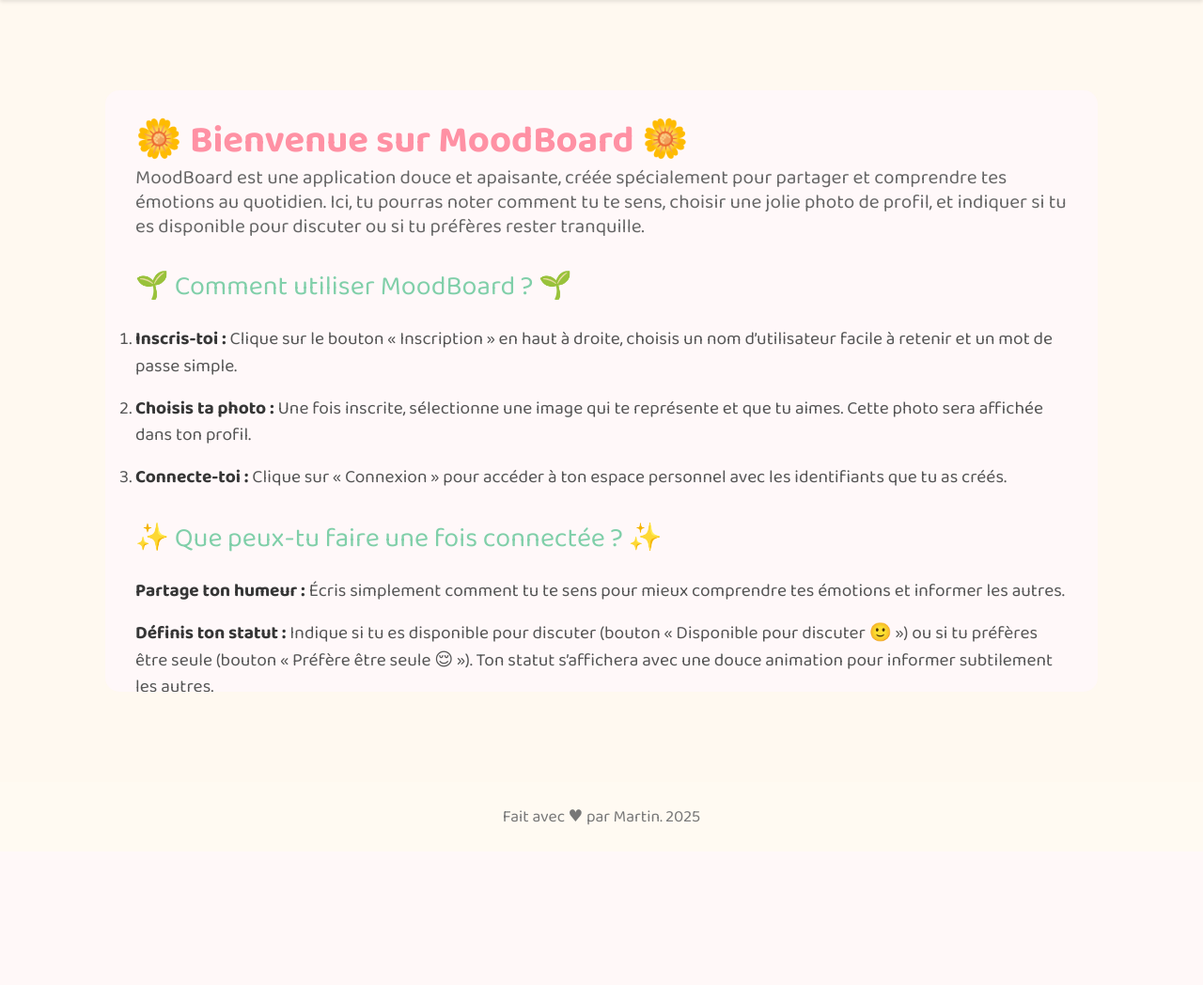
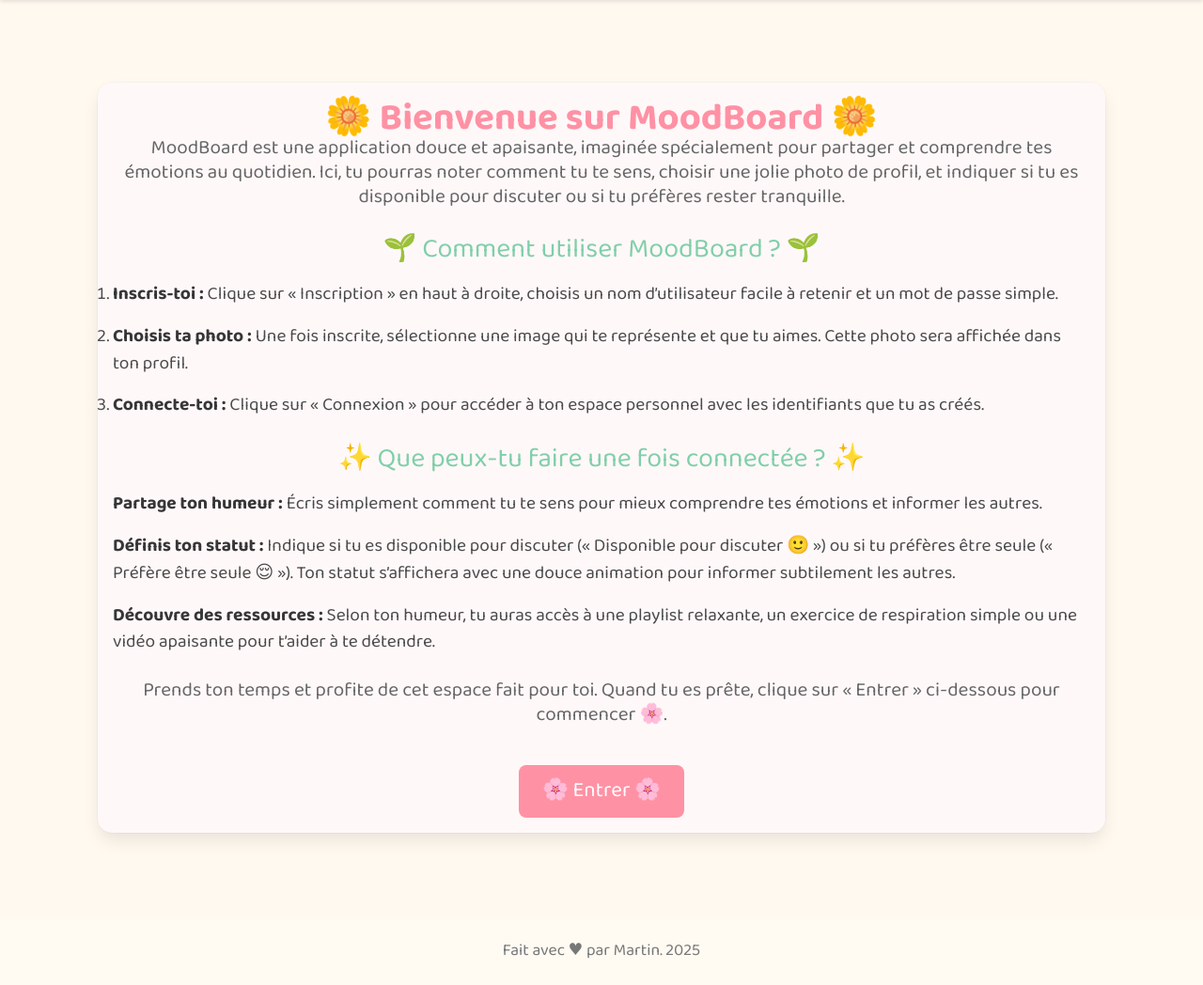
Before and after one commit to Ovanity/Elise, a Flask app: page / in a window 1280 px wide. Shown: the part 64-1112 px from the top of the page at 94% size. Before the commit the page ends 942 px from the top, so only its background shows below. Run offline with Flask 3, Linux system fonts and the light colour scheme.

Commit message:
requirements

```diff
--- a/templates/presentation.html
+++ b/templates/presentation.html
@@ -2,53 +2,88 @@
 {% block title %}Présentation{% endblock %}
 
 {% block content %}
-<div class="container">
-  <div class="presentation-container" style="background-color: #fff8f9; border-radius: 15px; padding: 2rem; width: 100%; max-width: 100%; height: 80vh; overflow-y: auto;">
+<!-- Reduce the default Bulma section padding -->
+<section class="section" style="padding: 1rem 0;">
+  <!-- Container spans the full width, minimal horizontal padding -->
+  <div class="container" style="max-width: 100%; padding: 0 1rem; margin: 0 auto;">
+    <!-- Box with smaller padding and no extra margins -->
+    <div class="box" style="
+      text-align: center;
+      padding: 1rem;
+      margin: 0;
+      background-color: #fff8f9;
+      border-radius: 15px;
+    ">
+
       {% if session.username %}
-      <h1 class="title" style="color: #ff91a4;">🌸 Heureux de te revoir, {{ session.username }} ! 🌸</h1>
-      <p class="subtitle" style="font-size: 1.3rem;">
-        Tu es connectée à ton espace personnel. Ici, tu peux consulter tes anciennes humeurs, en ajouter de nouvelles, choisir une photo de profil que tu aimes, et surtout indiquer aux autres si tu souhaites discuter ou être tranquille.
+        <h1 class="title" style="color: #ff91a4; margin-bottom: 1rem;">
+          🌸 Heureux de te revoir, {{ session.username }} ! 🌸
+        </h1>
+        <p class="subtitle" style="font-size: 1.3rem; margin-bottom: 1rem;">
+          Tu es connectée à ton espace personnel. Ici, tu peux consulter tes anciennes humeurs,
+          en ajouter de nouvelles, choisir une photo de profil que tu aimes, et surtout indiquer
+          aux autres si tu souhaites discuter ou être tranquille.
         </p>
       {% else %}
-      <h1 class="title" style="color: #ff91a4;">🌼 Bienvenue sur MoodBoard 🌼</h1>
-      <p class="subtitle" style="font-size: 1.3rem;">
-        MoodBoard est une application douce et apaisante, créée spécialement pour partager et comprendre tes émotions au quotidien. Ici, tu pourras noter comment tu te sens, choisir une jolie photo de profil, et indiquer si tu es disponible pour discuter ou si tu préfères rester tranquille.
+        <h1 class="title" style="color: #ff91a4; margin-bottom: 1rem;">
+          🌼 Bienvenue sur MoodBoard 🌼
+        </h1>
+        <p class="subtitle" style="font-size: 1.3rem; margin-bottom: 1rem;">
+          MoodBoard est une application douce et apaisante, imaginée spécialement pour partager
+          et comprendre tes émotions au quotidien. Ici, tu pourras noter comment tu te sens,
+          choisir une jolie photo de profil, et indiquer si tu es disponible pour discuter ou
+          si tu préfères rester tranquille.
         </p>
 
-      <h2 class="subtitle" style="color: #80cfa9; margin-top: 2rem;">🌱 Comment utiliser MoodBoard ? 🌱</h2>
+        <h2 class="subtitle" style="color: #80cfa9; margin-top: 1.5rem; margin-bottom: 1rem;">
+          🌱 Comment utiliser MoodBoard ? 🌱
+        </h2>
         <ol style="text-align: left; margin: 0 auto; font-size: 1.2rem;">
           <li style="margin-bottom: 1rem;">
-          <strong>Inscris-toi :</strong> Clique sur le bouton « Inscription » en haut à droite, choisis un nom d’utilisateur facile à retenir et un mot de passe simple.
+            <strong>Inscris-toi :</strong> Clique sur « Inscription » en haut à droite,
+            choisis un nom d’utilisateur facile à retenir et un mot de passe simple.
           </li>
           <li style="margin-bottom: 1rem;">
-          <strong>Choisis ta photo :</strong> Une fois inscrite, sélectionne une image qui te représente et que tu aimes. Cette photo sera affichée dans ton profil.
+            <strong>Choisis ta photo :</strong> Une fois inscrite, sélectionne une image
+            qui te représente et que tu aimes. Cette photo sera affichée dans ton profil.
           </li>
           <li style="margin-bottom: 1rem;">
-          <strong>Connecte-toi :</strong> Clique sur « Connexion » pour accéder à ton espace personnel avec les identifiants que tu as créés.
+            <strong>Connecte-toi :</strong> Clique sur « Connexion » pour accéder à ton
+            espace personnel avec les identifiants que tu as créés.
           </li>
         </ol>
 
-      <h2 class="subtitle" style="color: #80cfa9; margin-top: 2rem;">✨ Que peux-tu faire une fois connectée ? ✨</h2>
+        <h2 class="subtitle" style="color: #80cfa9; margin-top: 1.5rem; margin-bottom: 1rem;">
+          ✨ Que peux-tu faire une fois connectée ? ✨
+        </h2>
         <ul style="text-align: left; margin: 0 auto; font-size: 1.2rem;">
           <li style="margin-bottom: 1rem;">
-          <strong>Partage ton humeur :</strong> Écris simplement comment tu te sens pour mieux comprendre tes émotions et informer les autres.
+            <strong>Partage ton humeur :</strong> Écris simplement comment tu te sens
+            pour mieux comprendre tes émotions et informer les autres.
           </li>
           <li style="margin-bottom: 1rem;">
-          <strong>Définis ton statut :</strong> Indique si tu es disponible pour discuter (bouton « Disponible pour discuter 🙂 ») ou si tu préfères être seule (bouton « Préfère être seule 😌 »). Ton statut s’affichera avec une douce animation pour informer subtilement les autres.
+            <strong>Définis ton statut :</strong> Indique si tu es disponible pour discuter
+            (« Disponible pour discuter 🙂 ») ou si tu préfères être seule (« Préfère être seule 😌 »).
+            Ton statut s’affichera avec une douce animation pour informer subtilement les autres.
           </li>
           <li style="margin-bottom: 1rem;">
-          <strong>Découvre des ressources :</strong> Selon ton humeur, tu auras accès à une playlist relaxante, un exercice de respiration simple ou une vidéo apaisante pour t’aider à te détendre.
+            <strong>Découvre des ressources :</strong> Selon ton humeur, tu auras accès à une playlist
+            relaxante, un exercice de respiration simple ou une vidéo apaisante pour t’aider à te détendre.
           </li>
         </ul>
 
-      <p class="subtitle" style="margin-top: 2rem; font-size: 1.3rem;">
-        Prends ton temps et profite de cet espace fait pour toi. Quand tu es prête, clique sur « Entrer » ci-dessous pour commencer 🌸.
+        <p class="subtitle" style="margin-top: 1.5rem; font-size: 1.3rem;">
+          Prends ton temps et profite de cet espace fait pour toi. Quand tu es prête,
+          clique sur « Entrer » ci-dessous pour commencer 🌸.
         </p>
       {% endif %}
 
-    <a class="button is-primary is-large" href="{{ url_for('index') }}" style="margin-top: 1.5rem; background-color: #ff91a4; border-color: transparent; font-size: 1.4rem;">
+      <a class="button is-primary is-large"
+         href="{{ url_for('index') }}"
+         style="margin-top: 1rem; background-color: #ff91a4; border-color: transparent; font-size: 1.4rem;">
         🌸 Entrer 🌸
       </a>
     </div>
   </div>
+</section>
 {% endblock %}
```
Lines whose indentation alone changed are shown as unchanged.
